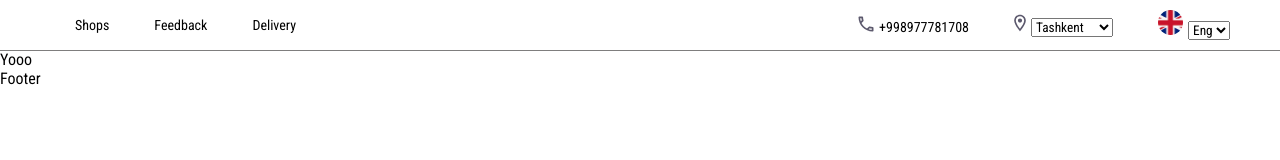
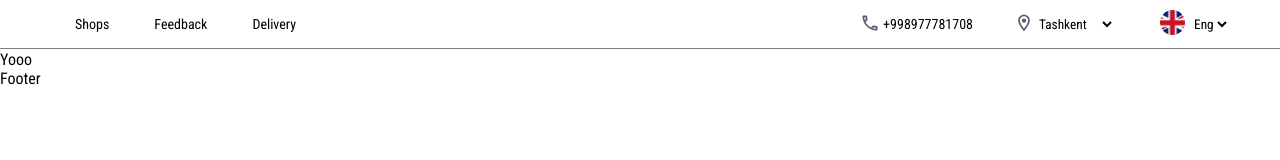
Before and after one commit to Faithulla/Umarket, a React (Create React App) app: page / in a window 1280 px wide. Shown: the top 160 px of the page. Built offline with nearby package versions, Linux system fonts and the light colour scheme.

Commit message:
h-top-bar styled

```diff
--- a/src/components/Header/Header.jsx
+++ b/src/components/Header/Header.jsx
@@ -35,9 +35,9 @@ const Header = () => {
           </div>
           <div className='i-2'>
             <i className='flag-icon'>
-              <img src={Eng} alt='' width={25} height={25}/>
+              <img src={Eng} alt='' />
             </i>
-            <select>
+            <select className="lang-selector">
               <option value='Eng'>Eng</option>
               <option value='Rus'>Rus</option>
             </select>
--- a/src/components/Header/header.scss
+++ b/src/components/Header/header.scss
@@ -1,46 +1,61 @@
-.h-container{
+.h-container {
     width: 100%;
     height: 50px;
-    a{
+
+    a {
         text-decoration: none;
         color: #000;
     }
-    img{
-        border-radius: 50%;
-    }
-    .h-top-bar{
+
+    .h-top-bar {
         display: flex;
         flex-direction: row;
         justify-content: space-between;
         border-bottom: 1px solid rgb(127, 126, 126);
+
         .left-side {
             display: flex;
             margin-left: 40px;
             align-items: center;
-            .i-1{
+
+            .i-1 {
                 margin-left: 25px;
                 padding: 10px;
                 font-size: 14px;
-                &:hover{
+
+                &:hover {
                     cursor: pointer;
                 }
             }
         }
-        .right-side{
+
+        .right-side {
             display: flex;
             align-items: center;
             margin-right: 40px;
-            .i-2{
+
+            .i-2 {
+                display: flex;
+                align-items: center;
                 margin-left: 25px;
                 padding: 10px;
                 font-size: 14px;
-                &:hover{
-                    cursor: pointer;
+                select{
+                    background-color: inherit;
+                    border: none;
                 }
-                i{
-                   margin-right: 5px;
-                   align-items: center;
-               }
+                .flag-icon {
+
+                    img {
+                        border-radius: 50%;
+                        width: 25px;
+                        height: 25px;
+                    }
+                }
+
+                i {
+                    margin-right: 5px;
+                }
             }
         }
     }
```
